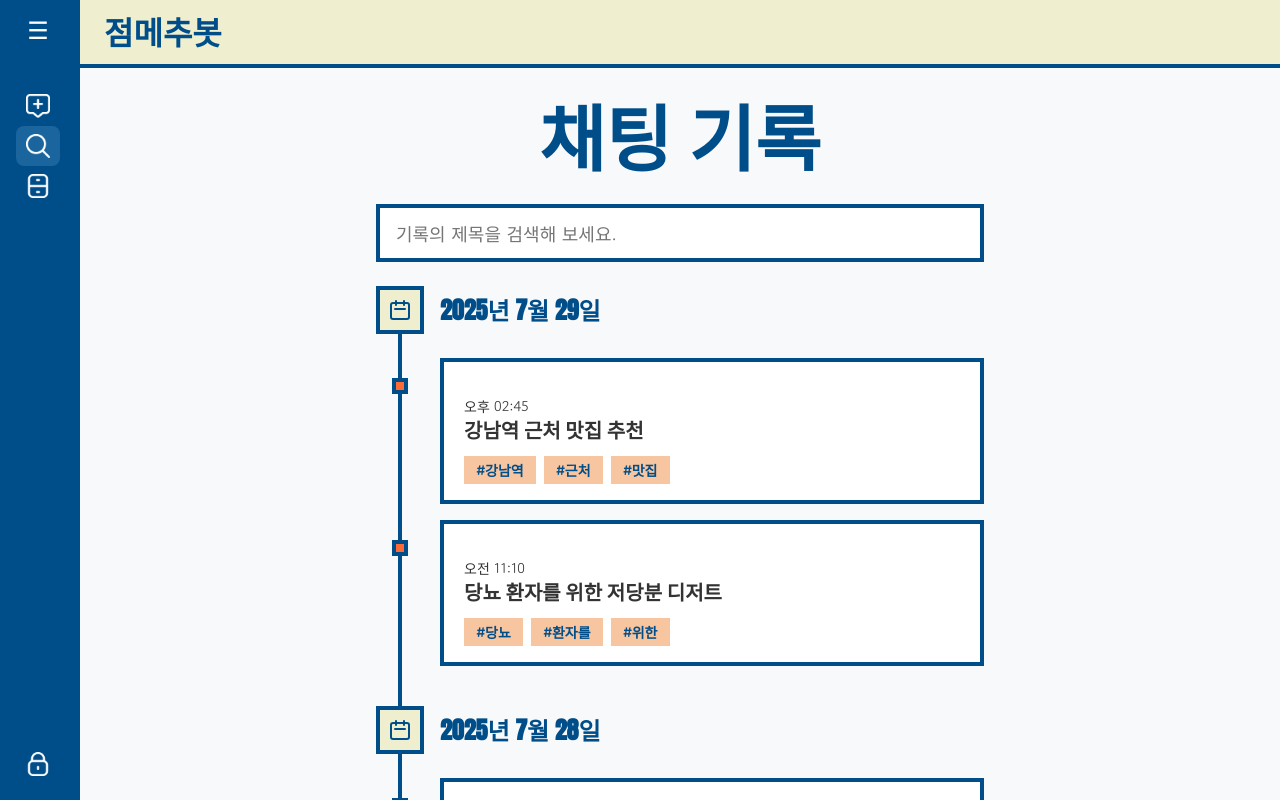
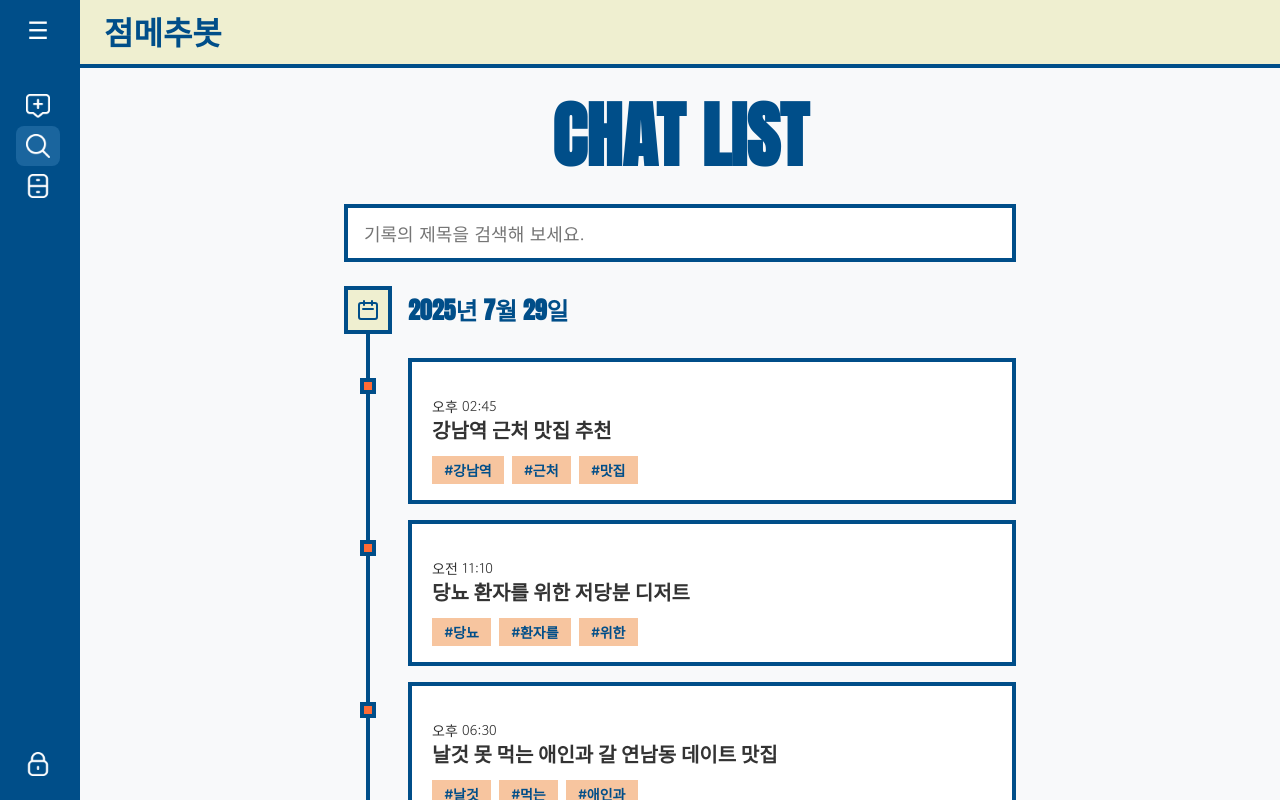
Before and after one commit to fastcampus-toy4/react-front, a React (Create React App) app: page /history in a window 1280 px wide. Built offline with nearby package versions, Linux system fonts and the light colour scheme.

Commit message:
style: HistoryTimeline 타이틀 및 카드 넓이 수정

```diff
--- a/src/pages/History/HistoryTimeline.css
+++ b/src/pages/History/HistoryTimeline.css
@@ -1,7 +1,7 @@
 /* HistoryTimeline.css (사용자 정의 테마 적용) */
 
 .timeline-page {
-  max-width: 42rem;
+  max-width: 46rem;
   margin: 0 auto;
   padding: 2rem;
 }
--- a/src/pages/History/HistoryTimeline.js
+++ b/src/pages/History/HistoryTimeline.js
@@ -36,7 +36,17 @@ function HistoryTimeline() {
                 const mockData = [
                     { session_id: 'session_abc_123', created_at: '2025-07-29T14:45:00', log_type: 'user_input', content: '강남역 근처 맛집 추천' },
                     { session_id: 'session_def_456', created_at: '2025-07-29T11:10:00', log_type: 'user_input', content: '당뇨 환자를 위한 저당분 디저트' },
-                    { session_id: 'session_ghi_789', created_at: '2025-07-28T19:20:00', log_type: 'user_input', content: '성수동 분위기 좋은 와인바' }
+                    { session_id: 'session_ghi_789', created_at: '2025-07-28T19:20:00', log_type: 'user_input', content: '성수동 분위기 좋은 와인바' },
+                    { session_id: 'session_jkl_012', created_at: '2025-07-29T18:30:00', log_type: 'user_input', content: '날것 못 먹는 애인과 갈 연남동 데이트 맛집' },
+                    { session_id: 'session_mno_345', created_at: '2025-07-29T12:15:00', log_type: 'user_input', content: '여의도 점심, 땅콩 알러지 동료와 함께 갈만한 곳' },
+                    { session_id: 'session_pqr_678', created_at: '2025-07-28T20:00:00', log_type: 'user_input', content: '당뇨 있으신 부모님과 함께할 광화문 저녁 식사' },
+                    { session_id: 'session_stu_901', created_at: '2025-07-28T13:05:00', log_type: 'user_input', content: '삼성역 근처 고수 안 들어간 혼밥 메뉴' },
+                    { session_id: 'session_vwx_234', created_at: '2025-07-27T10:40:00', log_type: 'user_input', content: '유당불내증 친구와 즐길 한남동 브런치 카페' },
+                    { session_id: 'session_yza_567', created_at: '2025-07-26T21:55:00', log_type: 'user_input', content: '고혈압이라 저염식 야식이 필요한데, 홍대 근처 추천' },
+                    { session_id: 'session_bcd_890', created_at: '2025-07-26T17:20:00', log_type: 'user_input', content: '채식주의자 팀원과 함께 갈 이태원 회식 장소' },
+                    { session_id: 'session_efg_123', created_at: '2025-07-25T12:00:00', log_type: 'user_input', content: '비 오는 날, 밀가루 싫어하는 사람을 위한 종로 점심' },
+                    { session_id: 'session_hij_456', created_at: '2025-07-24T18:45:00', log_type: 'user_input', content: '위염 때문에 매운 거 못 먹는데, 압구정 건강식 저녁' },
+                    { session_id: 'session_klm_789', created_at: '2025-07-24T12:30:00', log_type: 'user_input', content: '시청 근처 오이 안 들어간 빠른 점심 메뉴' }
                 ];
                 // ------------------------------------
 
@@ -96,7 +106,7 @@ function HistoryTimeline() {
 
     return (
         <div className="timeline-page">
-            <h1>채팅 기록</h1>
+            <h1>CHAT LIST</h1>
             <div className="input-group search-wrapper">
                 <input
                     type="text"
```
